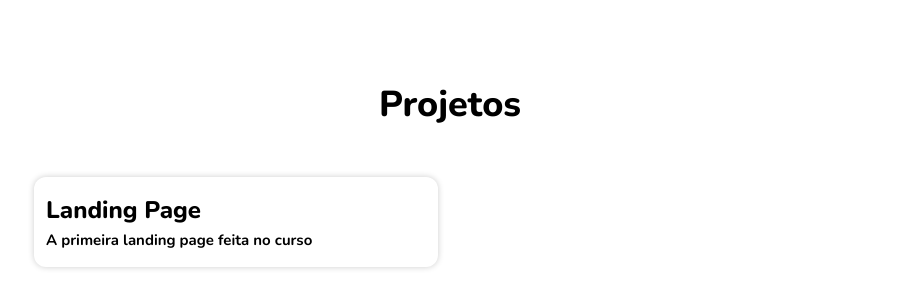
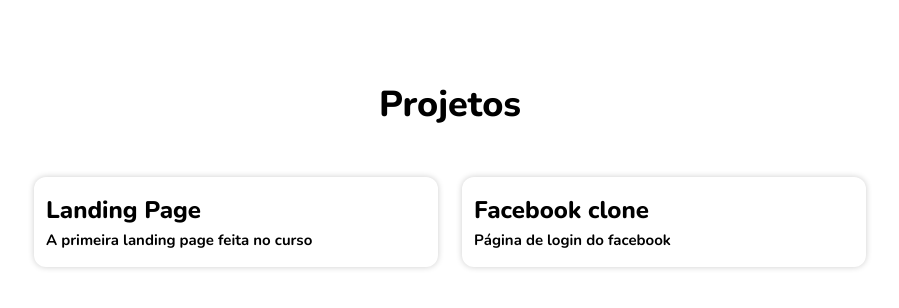
Before and after one commit to p3-d2/all-projects-dankicode, a React (Create React App) app: page / in a window 1280 px wide. Shown: the top 308 px of the page, without its empty margins (190-1089 px from the left). Built offline with nearby package versions, Linux system fonts and the light colour scheme.

Commit message:
creating new project facebook clone login page

```diff
--- a/src/Routes.tsx
+++ b/src/Routes.tsx
@@ -2,7 +2,8 @@ import { FC } from 'react'
 import { BrowserRouter, Route, Switch } from 'react-router-dom'
 
 import Home from './pages/Home'
-import ProjectOne from './pages/Project-one'
+import ProjectOne from './pages/ProjectOne'
+import FacebookClone from './pages/FacebookClone'
 
 const Routes: FC = () => {
   return (
@@ -10,6 +11,7 @@ const Routes: FC = () => {
       <Switch>
         <Route path="/" exact component={Home} />
         <Route path="/one" component={ProjectOne} />
+        <Route path="/facebook-clone" component={FacebookClone} />
       </Switch>
     </BrowserRouter>
   )
--- /dev/null
+++ b/src/pages/FacebookClone/index.tsx
@@ -0,0 +1,15 @@
+import { FC } from 'react'
+import GoBack from '../../components/GoBack'
+
+import { Container } from './styles'
+
+const FacebookClone: FC = () => {
+  return (
+    <Container>
+      <GoBack />
+      <h1>Facebook-clone</h1>
+    </Container>
+  )
+}
+
+export default FacebookClone
--- /dev/null
+++ b/src/pages/FacebookClone/styles.ts
@@ -0,0 +1,3 @@
+import styled from 'styled-components'
+
+export const Container = styled.div``
--- a/src/pages/Home/index.tsx
+++ b/src/pages/Home/index.tsx
@@ -14,6 +14,11 @@ const Home: FC = () => {
             title="Landing Page"
             description="A primeira landing page feita no curso"
           />
+          <Project
+            to="/facebook-clone"
+            title="Facebook clone"
+            description="Página de login do facebook"
+          />
         </ProjectsContainer>
       </Wrapper>
     </Container>
```
